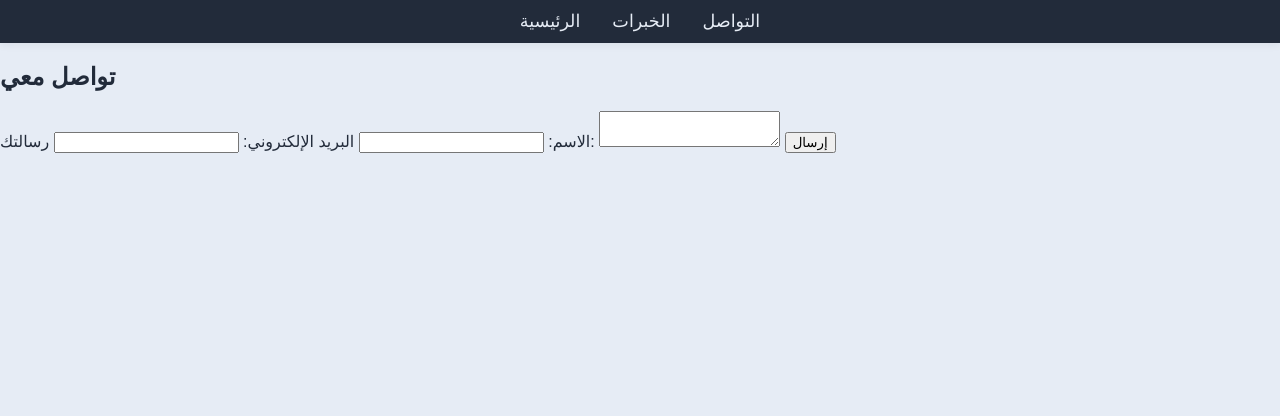
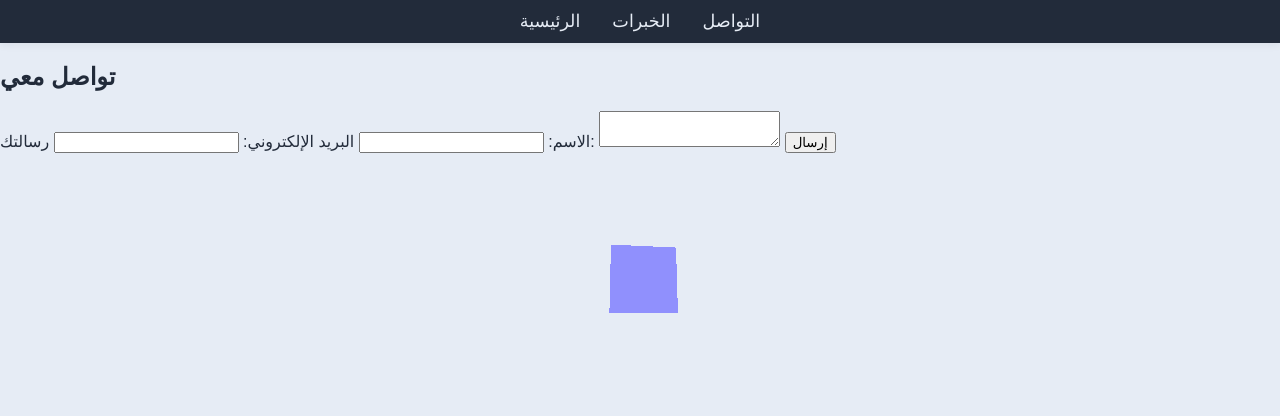
Before and after one commit to hashimebaid/hashimweb, a plain HTML site: page contact.html in a window 1280 px wide. Drawn offline with nearby package versions, Linux system fonts and the light colour scheme; files that its build step writes are made by us from their sources.

Commit message:
Update contact.html

```diff
--- a/contact.html
+++ b/contact.html
@@ -32,6 +32,7 @@
         </section>
     </main>
     <script src="https://cdnjs.cloudflare.com/ajax/libs/three.js/r128/three.min.js"></script>
-    <script src="js/three-cube.js"></script>
+    <script src="three-cube.js"></script>
 </body>
+
 </html>
```
